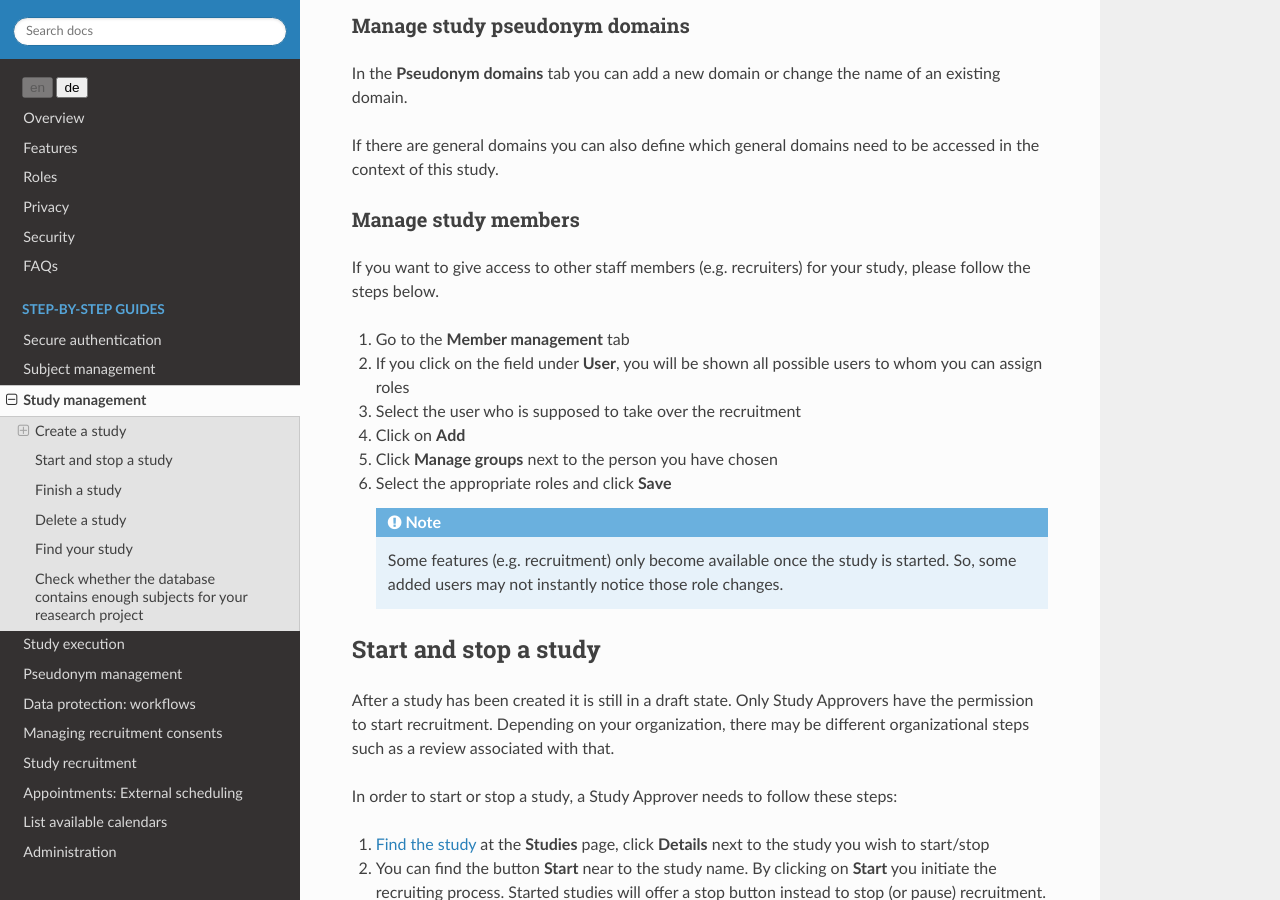
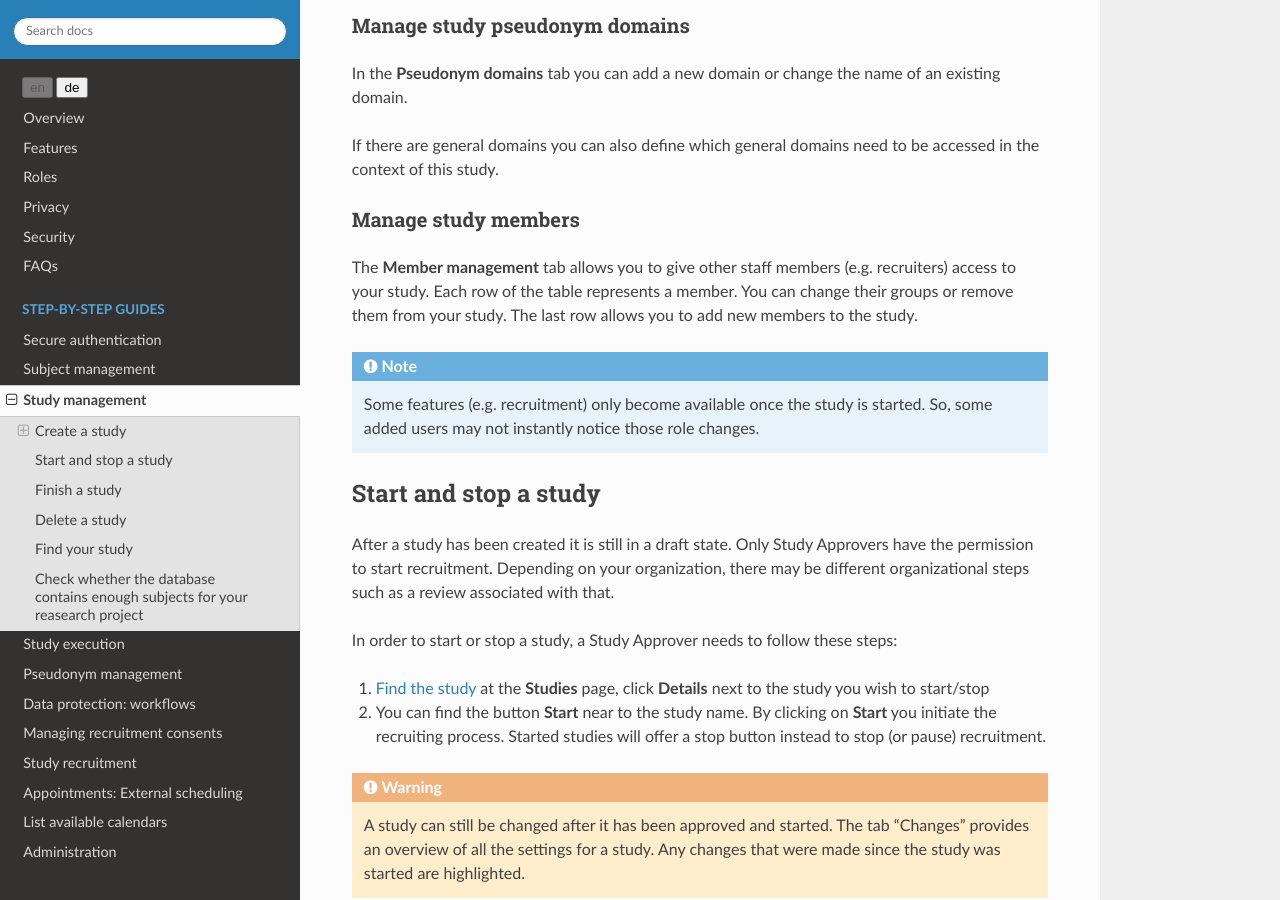
Before and after one commit to DouglasNeuroInformatics/castellum, a Sphinx documentation site: the page built from source/guides/study-management.rst, in a window 1280 px wide and 900 px high, scrolled down 3536 px. Built offline with Sphinx 7.4.7 and the Read the Docs theme 2.0.0, drawn with Linux system fonts in a browser that asks for light colours.

Commit message:
adapt member management guide to new UI

```diff
--- a/source/guides/study-management.rst
+++ b/source/guides/study-management.rst
@@ -202,27 +202,16 @@ be accessed in the context of this study.
 Manage study members
 --------------------
 
-If you want to give access to other staff members (e.g. recruiters) for your
-study, please follow the steps below.
+The **Member management** tab allows you to give other staff members (e.g.
+recruiters) access to your study. Each row of the table represents a member.
+You can change their groups or remove them from your study. The last row allows
+you to add new members to the study.
 
-1.  Go to the **Member management** tab
+.. note::
 
-2.  If you click on the field under **User**, you will be shown all possible
-    users to whom you can assign roles
-
-3.  Select the user who is supposed to take over the recruitment
-
-4.  Click on **Add**
-
-5.  Click **Manage groups** next to the person you have chosen
-
-6.  Select the appropriate roles and click **Save**
-
-    .. note::
-
-        Some features (e.g. recruitment) only become available once the study
-        is started. So, some added users may not instantly notice those role
-        changes.
+    Some features (e.g. recruitment) only become available once the study
+    is started. So, some added users may not instantly notice those role
+    changes.
 
 
 .. _study-start:
```
